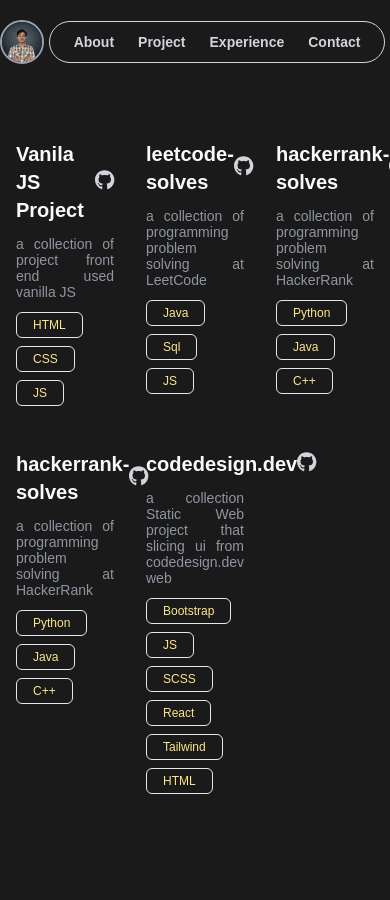
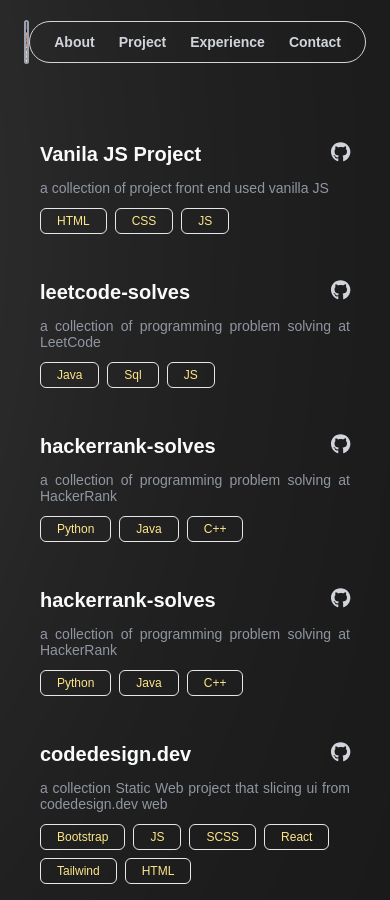
Before and after one commit to howlil/howlil-code, a React (Vite) app: page /Project in a window 390 px wide. Before the commit the page ends 864 px from the top, so only its background shows below. Built offline with nearby package versions, Linux system fonts and the light colour scheme.

Commit message:
responsive card

```diff
--- a/src/component/Card.jsx
+++ b/src/component/Card.jsx
@@ -9,9 +9,9 @@
 const Card = () => {
 
   return (
-   <div className=" flex flex-wrap justify-start  ">
+   <div className="  flex flex-wrap justify-start  ">
     {dataProject.map((Project,index)=>(
-      <div key={index} className=" w-1/3 p-4 mt-3  hover:shadow-sm hover:bg-neutral-800 rounded-lg transition-all ease-in-out duration-500 ">
+      <div key={index} className="max-sm:w-full  md:w-1/3 p-4 mt-3  hover:shadow-sm hover:bg-neutral-800 rounded-lg transition-all ease-in-out duration-500 ">
         <div className="flex justify-between  items-center">
           <h1 className="text-gray-50 font-semibold text-xl">{Project.title}</h1>
           {Project.github && (
--- a/src/component/Container.jsx
+++ b/src/component/Container.jsx
@@ -1,6 +1,6 @@
 const Container = ({ children })=>{
 
-    return <div className=" container mx-auto ">{ children }</div>
+    return <div className=" container mx-auto max-sm:container max-sm:px-6">{ children }</div>
 }
 
 export default Container
--- a/src/index.css
+++ b/src/index.css
@@ -27,7 +27,7 @@
   /* For Safari */
 }
 
-/* .white-circle {
+.white-circle {
   width: 1052px;
   height: 1052px;
   position: absolute;
@@ -41,4 +41,4 @@
   background: radial-gradient(50% 50% at 50% 50%, #ffffff 0%, rgb(255, 255, 255) 100%);
   filter: blur(350px);
   -webkit-filter: blur(350px);
-} */
+}
```
